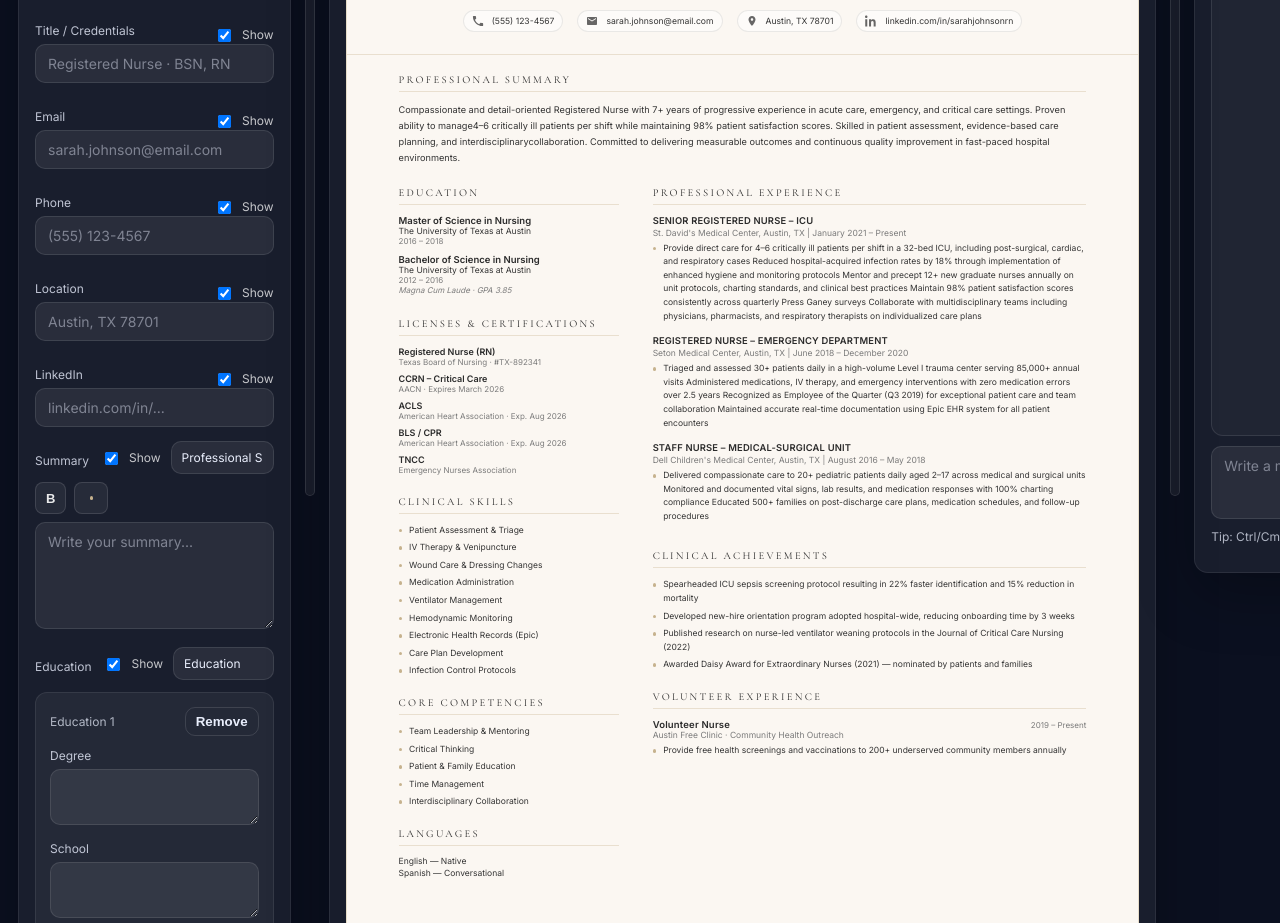
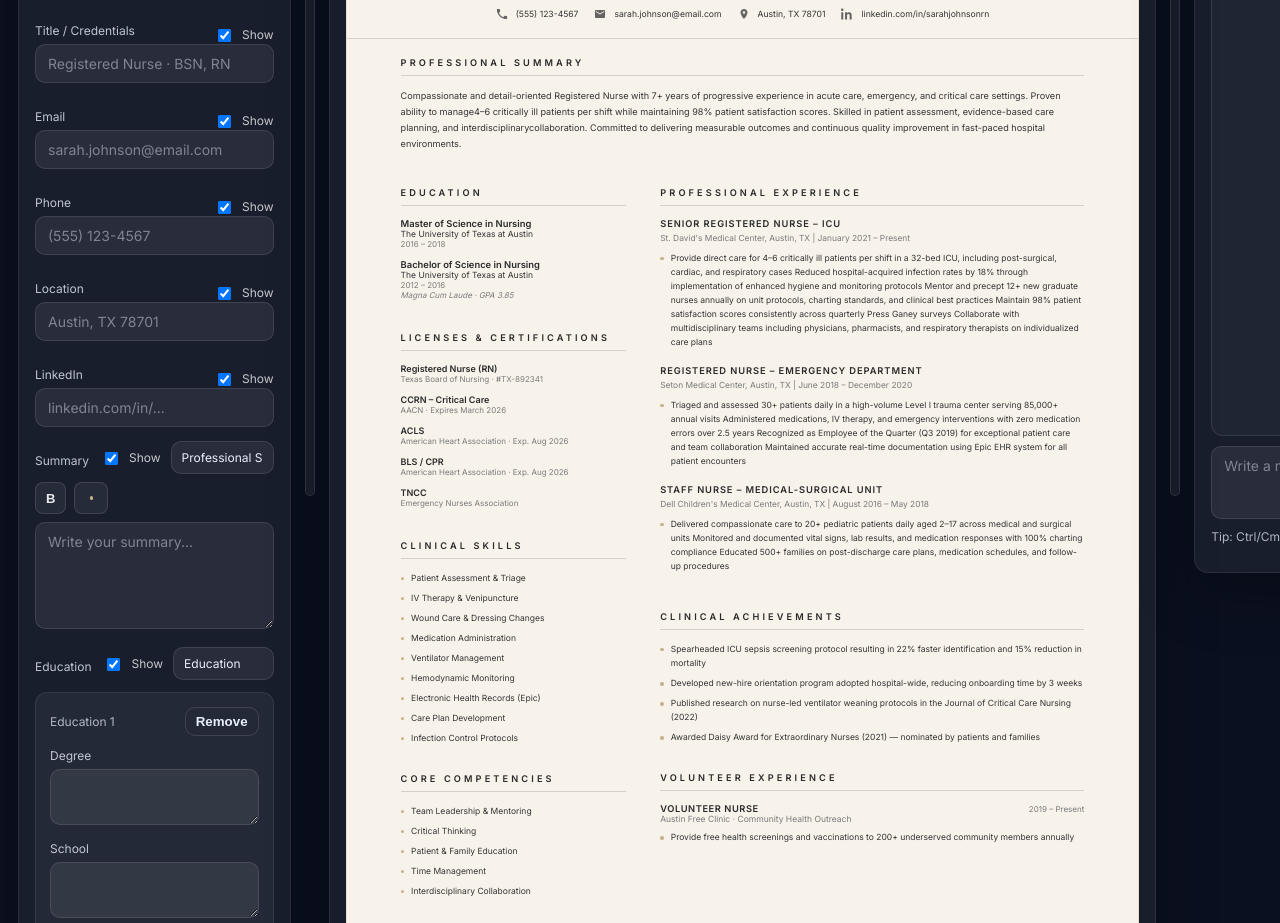
Before and after one commit to chrishn450/cv-builder, a website: page index.html in a window 1280 px wide. Shown: the part 261-1184 px from the top of the page. Drawn offline with nearby package versions, Linux system fonts and the light colour scheme.

Commit message:
Update styles.css

```diff
--- a/styles.css
+++ b/styles.css
@@ -314,15 +314,15 @@ hr{
 @keyframes spin { to { transform: rotate(360deg); } }
 
 /* ────────────────────────────────────────────── CV Theme Variables ────────────────────────────────────────────── */
-/* ✅ Endret: varmere/offwhite og mer “bilde 2” */
+/* ✅ varm papirfarge som referanse-bildet */
 :root{
-  --cv-bg: #fbf7f2;
+  --cv-bg: #f7f2ea;
   --cv-heading: #2b2b2b;
   --cv-body: #343434;
   --cv-light: #7b7b7b;
   --cv-accent: #c6b28e;
-  --cv-border: #e6dcc8;
-  --cv-rule: rgba(198,178,142,0.35);
+  --cv-border: #eadfcd;
+  --cv-rule: rgba(0,0,0,0.14); /* referanse har ganske nøytrale linjer */
   --cv-dot-size: 3.5px;
 }
 
@@ -341,7 +341,7 @@ hr{
   min-height: 297mm;
   max-width: 100%;
   background: var(--cv-bg);
-  border: 1px solid var(--cv-border); /* ✅ mindre “hard” */
+  border: 1px solid var(--cv-border);
   margin: 10px auto 0;
   display: flex;
   flex-direction: column;
@@ -350,52 +350,62 @@ hr{
   font-family: Inter, -apple-system, "Segoe UI", Roboto, Helvetica, Arial, sans-serif;
 }
 
+/* ✅ tving lik bakgrunn overalt (fjerner “annen tone” bak topplinje) */
+.cv .cv-header,
+.cv .cv-summary,
+.cv .cv-body{
+  background: var(--cv-bg);
+}
+
+/* ✅ Bold i CV blir “lettere” som i referansen */
+.cv strong{ font-weight: 600; }
+
 .cv .cv-header{
   text-align:center;
-  padding: 46px 52px 22px; /* ✅ mer luft */
+  padding: 44px 54px 18px; /* litt mer luft men fortsatt A4 */
   border-bottom: 1px solid var(--cv-rule);
 }
 
 .cv .cv-name{
   font-family: "Cormorant Garamond", Georgia, "Times New Roman", serif;
-  font-size: 30px;                 /* ✅ litt større */
+  font-size: 30px;
   font-weight: 600;
-  letter-spacing: 0.28em;          /* ✅ litt mindre = penere */
+  letter-spacing: 0.28em;
   text-transform: uppercase;
   color: var(--cv-heading);
 }
 
 .cv .cv-title{
-  font-size: 9.5px;
+  font-size: 9.4px;
   font-weight: 300;
-  letter-spacing: 0.42em;          /* ✅ litt mindre */
+  letter-spacing: 0.42em;
   text-transform: uppercase;
   color: var(--cv-light);
   margin-top: 6px;
-  opacity: 0.9;
+  opacity: 0.95;
 }
 
-/* ✅ Kontaktlinje med “chips” + ikoner */
+/* Kontaktlinje: ikoner + ren (ingen pills) */
 .cv .cv-contact{
   display:flex;
   align-items:center;
   justify-content:center;
   flex-wrap:wrap;
-  gap: 8px 14px;
+  gap: 6px 16px;
   margin-top: 16px;
   font-size: 8.6px;
   color: var(--cv-body);
 }
-.cv .cv-contact .sep{ display:none; } /* (fallback) */
+.cv .cv-contact .sep{ display:none; }
 
 .cv .cv-contact .citem{
   display:inline-flex;
   align-items:center;
   gap: 8px;
-  padding: 4px 8px;
-  border: 1px solid rgba(0,0,0,0.08);
-  background: rgba(255,255,255,0.55);
-  border-radius: 999px;
+  padding: 0;
+  border: 0;
+  background: transparent;
+  border-radius: 0;
 }
 .cv .cv-contact svg{
   width: 12px;
@@ -404,38 +414,58 @@ hr{
   color: var(--cv-body);
 }
 
-.cv .cv-summary{ padding: 18px 52px 10px; } /* ✅ mer side-padding */
-.cv .body-text{ font-size: 9.2px; line-height: 1.75; color: var(--cv-body); } /* ✅ mer luftig */
+.cv .cv-summary{
+  padding: 18px 54px 12px;
+}
+
+.cv .body-text{
+  font-size: 9.1px;
+  line-height: 1.75;
+  color: var(--cv-body);
+}
+
+/* ✅ mer luft mellom seksjoner (som referanse), men A4-safe */
+.cv .cv-summary{ margin-bottom: 14px; }
 
 .cv .cv-body{
   display:flex;
   flex: 1;
-  padding: 0 52px 28px; /* ✅ mer luft + fyller siden bedre */
-  gap: 34px;            /* ✅ mer luft mellom kolonner */
+  padding: 0 54px 26px;
+  gap: 34px;
 }
-.cv .cv-left{ width: 32%; display:flex; flex-direction:column; gap: 14px; } /* ✅ litt smalere */
-.cv .cv-right{ flex: 1; display:flex; flex-direction:column; gap: 14px; }
 
-/* ✅ Penere overskrifter */
+.cv .cv-left{ width: 33%; display:flex; flex-direction:column; gap: 18px; }
+.cv .cv-right{ flex: 1; display:flex; flex-direction:column; gap: 18px; }
+
+/* ✅ Overskrifter: match referanse (EDUCATION-look) */
 .cv .section-title{
-  font-family: "Cormorant Garamond", Georgia, "Times New Roman", serif;
-  font-size: 10.5px;
-  font-weight: 500;
+  font-family: Inter, -apple-system, "Segoe UI", Roboto, Helvetica, Arial, sans-serif;
+  font-size: 9.2px;
+  font-weight: 600;
   text-transform: uppercase;
-  letter-spacing: 0.22em;
+  letter-spacing: 0.34em;
   color: var(--cv-heading);
   border-bottom: 1px solid var(--cv-rule);
-  padding-bottom: 5px;
-  margin-bottom: 10px;
+  padding-bottom: 7px;
+  margin-bottom: 12px;
 }
 
-.cv .edu-block{ margin-bottom: 8px; }
-.cv .edu-block h3{ font-size: 9.5px; font-weight: 600; margin:0; color: var(--cv-heading); }
+.cv section{ margin-bottom: 4px; } /* litt luft uten å sprenge A4 */
+
+/* Education */
+.cv .edu-block{ margin-bottom: 10px; }
+.cv .edu-block h3{
+  font-size: 9.4px;
+  font-weight: 600; /* kan settes til 500 hvis du vil enda lettere */
+  margin:0;
+  color: var(--cv-heading);
+}
 .cv .edu-block p{ font-size: 8.5px; margin:0; color: var(--cv-body); }
 .cv .edu-block .date{ font-size: 8px; color: var(--cv-light); }
 .cv .edu-block .honors{ font-size: 8px; color: var(--cv-light); font-style: italic; }
 
-.cv .cert-item{ margin-bottom: 6px; }
+/* Licenses */
+.cv .cert-item{ margin-bottom: 10px; }
 .cv .cert-item h3{ font-size: 9px; font-weight: 600; margin:0; color: var(--cv-heading); }
 .cv .cert-item p{ font-size: 8px; margin:0; color: var(--cv-light); }
 
@@ -447,59 +477,60 @@ hr{
 }
 .cv .skill-list li, .cv .exp-bullets li{
   font-size: 8.5px;
-  line-height: 1.6;
+  line-height: 1.65;
   color: var(--cv-body);
   display:flex;
   align-items:flex-start;
   gap:7px;
-  margin-bottom: 4px;
+  margin-bottom: 6px; /* ✅ mer luft */
 }
 
-/* ✅ Auto-dots ONLY when the UL has class "auto-dots" */
+/* Auto dots only when default */
 .cv ul.auto-dots li::before{
   content:"";
-  margin-top: 5px;
+  margin-top: 6px;
   flex-shrink:0;
   width: var(--cv-dot-size);
   height: var(--cv-dot-size);
   border-radius: 50%;
   background: var(--cv-accent);
 }
-
-/* ✅ No-auto-dots: remove the pseudo dot and the flex gap "dot column" feel */
 .cv ul.no-auto-dots li::before{
   content: none !important;
   display: none !important;
 }
-.cv ul.no-auto-dots li{
-  gap: 0;
-}
+.cv ul.no-auto-dots li{ gap: 0; }
 
-.cv .exp-entry{ margin-bottom: 12px; }
-
-/* ✅ Mindre “stygg/tykk” jobbtittel: ikke ALL CAPS */
+/* Experience */
+.cv .exp-entry{ margin-bottom: 16px; } /* ✅ mer rom mellom jobber */
 .cv .exp-entry h3{
-  font-size: 9.4px;
+  font-size: 9.3px;
   font-weight: 600;
-  text-transform: none;     /* ✅ */
-  letter-spacing: 0.02em;   /* ✅ */
+  text-transform: uppercase;  /* referanse bruker caps her */
+  letter-spacing: 0.10em;
   margin:0;
   color: var(--cv-heading);
 }
-
 .cv .exp-entry .meta{
-  font-size: 8.5px;
+  font-size: 8.4px;
   color: var(--cv-light);
-  margin: 2px 0 4px;
+  margin: 4px 0 8px;
 }
 
+/* Volunteer */
 .cv .vol-header{
   display:flex;
   justify-content: space-between;
   align-items: baseline;
   gap: 10px;
 }
-.cv .vol-header h3{ font-size: 9.5px; font-weight: 600; margin:0; color: var(--cv-heading); }
+.cv .vol-header h3{
+  font-size: 9.3px;
+  font-weight: 600;
+  letter-spacing: 0.06em;
+  margin:0;
+  color: var(--cv-heading);
+}
 .cv .vol-header .date{
   margin-left: auto;
   font-size: 8px;
@@ -507,9 +538,9 @@ hr{
   white-space: nowrap;
   text-align: right;
 }
-.cv .vol-sub{ font-size: 8.5px; color: var(--cv-light); margin: 0 0 4px; }
+.cv .vol-sub{ font-size: 8.5px; color: var(--cv-light); margin: 0 0 6px; }
 
-.cv .lang-list p{ font-size: 8.5px; color: var(--cv-body); margin: 2px 0; }
+.cv .lang-list p{ font-size: 8.5px; color: var(--cv-body); margin: 3px 0; }
 
 /* ────────────────────────────────────────────── Print: only CV, full A4 ────────────────────────────────────────────── */
 @page { size: A4; margin: 0; }
```
